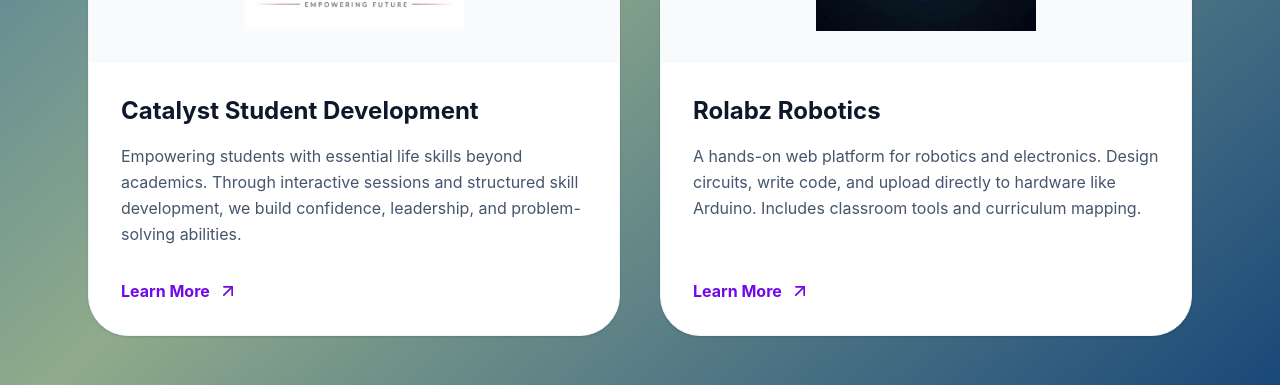
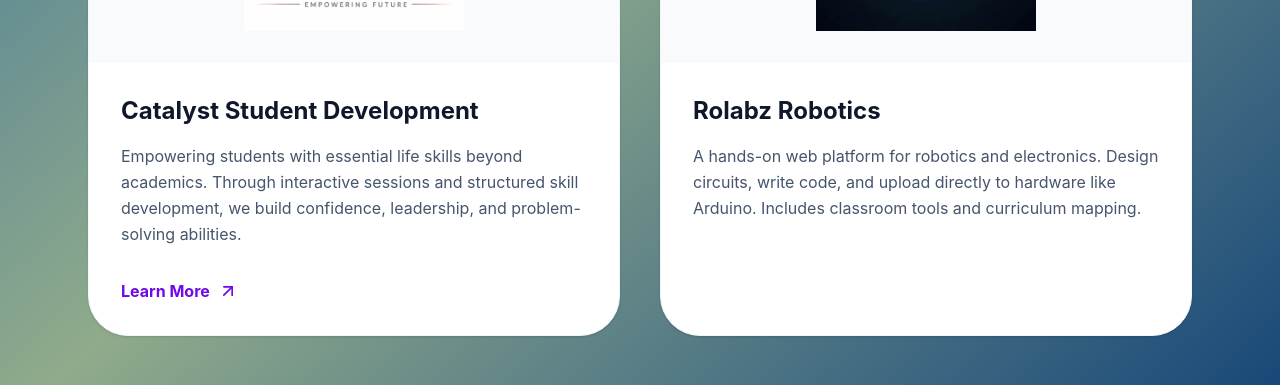
Before and after one commit to saivishruth183-debug/Innovation-Catalyst, a React (Vite) app: page / in a window 1280 px wide. Shown: the part 730-1115 px from the top of the page. Built offline with nearby package versions, Linux system fonts and the light colour scheme.

Commit message:
Updated project files

```diff
--- a/src/Components/Hero.jsx
+++ b/src/Components/Hero.jsx
@@ -47,11 +47,19 @@
       <p className="text-slate-600 leading-relaxed mb-8 flex-grow">
         {description}
       </p>
-      {/* Wrap button in Link for routing */}
-      <Link to={route} className="flex items-center gap-2 text-violet-700 font-bold hover:gap-3 transition-all mt-auto w-fit group/btn cursor-pointer">
-        Learn More
-        <ArrowUpRight size={20} className="group-hover/btn:rotate-45 transition-transform" />
-      </Link>
+      {/* Show Learn More only for Catalyst Student Development */}
+      {route ? (
+        <Link to={route} className="flex items-center gap-2 text-violet-700 font-bold hover:gap-3 transition-all mt-auto w-fit group/btn cursor-pointer">
+          Learn More
+          <ArrowUpRight size={20} className="group-hover/btn:rotate-45 transition-transform" />
+        </Link>
+      ) : (
+        // <Link to={route} className="flex items-center gap-2 text-violet-700 font-bold hover:gap-3 transition-all mt-auto w-fit group/btn cursor-pointer">
+        //   Learn More
+        //   <ArrowUpRight size={20} className="group-hover/btn:rotate-45 transition-transform" />
+        // </Link>
+        null
+      )}
     </div>
   </div>
 );
```
